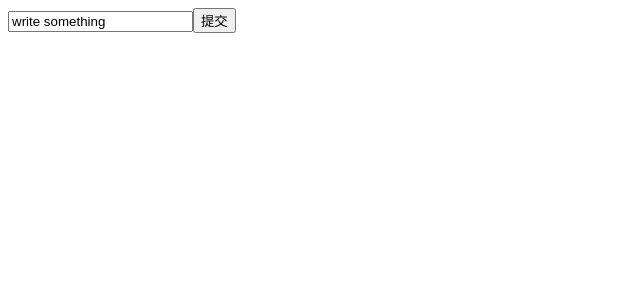
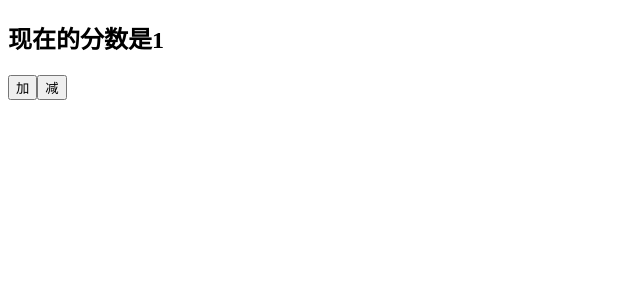
Before and after one commit to Lmuy/huang-react, a React (Create React App) app: page /list in a window 1280 px wide. Shown: the top 300 px of the page, without its empty margins (0-640 px from the left). Built offline with nearby package versions, Linux system fonts and the light colour scheme.

Commit message:
reactHooks

```diff
--- a/package.json
+++ b/package.json
@@ -11,6 +11,7 @@
     "react": "^17.0.2",
     "react-dom": "^17.0.2",
     "react-redux": "^7.2.4",
+    "react-router-dom": "^5.2.0",
     "react-scripts": "4.0.3",
     "react-transition-group": "^4.4.2",
     "redux": "^4.1.0",
--- a/src/index.js
+++ b/src/index.js
@@ -1,13 +1,16 @@
 import React from 'react';
 import ReactDom from 'react-dom';
 // import App from './App'
-import TodoList from './TodoList'
+// import TodoList from './TodoList'
+// import ReactHooks from './reactHooks'
+// import UseContext from './useContext'
+import UseReducer from './useReducer'
 import { Provider } from 'react-redux'
 import store from './store'
 
 const App = (
   <Provider store={store}>
-    <TodoList />
+    <UseReducer />
   </Provider>
 )
 
--- /dev/null
+++ b/src/reactHooks.js
@@ -0,0 +1,60 @@
+import React, { useState, useEffect } from 'react';
+import {BrowserRouter as Router, Route, Link} from 'react-router-dom'
+// class ReactHooks extends Component {
+//   constructor(props) {
+//     super(props);
+//     this.state = { count: 0 }
+//   }
+//   render() {
+//     return (
+//       <div>
+//         <div>You clicked { this.state.count } times</div>
+//         <button onClick={() => this.addCount()}>Click me</button>
+//       </div>
+//     );
+//   }
+//   addCount() {
+//     this.setState({count: this.state.count+1})
+//   }
+// }
+
+function Index() {
+  useEffect(() => {
+    console.log(`useEffect => Lmuy.cm`)
+    return ()=> {
+      console.log('Lmuy leave')
+    }
+  }, [])
+  return <h2>Lmuy.com</h2>
+}
+
+function List() {
+  useEffect(() => {
+    console.log(`useEffect => List page`)
+  }, [])
+  return <h2>List page</h2>
+}
+
+function ReactHooks() {
+  const [count, setCount] = useState(0)
+  useEffect(() => {
+    console.log(`useEffect => you clicked ${count} times`)
+  }, [count])
+  return (
+    <div>
+      <div>You clicked { count } times</div>
+      <button onClick={() => setCount(count+1)}>Click me</button>
+
+      <Router>
+        <ul>
+          <li><Link to="">首页</Link></li>
+          <li><Link to="list">列表</Link></li>
+        </ul>
+        <Route path='/' exact component={Index}></Route>
+        <Route path='/list/' component={List}></Route>
+      </Router>
+    </div>
+  )
+}
+
+export default ReactHooks;
--- /dev/null
+++ b/src/useContext.js
@@ -0,0 +1,27 @@
+import React, { useState, createContext, useContext } from 'react';
+
+const CountContext = createContext()
+
+function Counter() {
+  let count = useContext(CountContext)
+  return (
+    <h2>{count}</h2>
+  )
+}
+
+function ReactHooks() {
+  const [count, setCount] = useState(0)
+
+  return (
+    <div>
+      <div>You clicked { count } times</div>
+      <button onClick={() => setCount(count+1)}>Click me</button>
+
+      <CountContext.Provider value={count}>
+        <Counter />
+      </CountContext.Provider>
+    </div>
+  )
+}
+
+export default ReactHooks;
--- /dev/null
+++ b/src/useReducer.js
@@ -0,0 +1,24 @@
+import React, { useReducer } from 'react';
+
+function UseReducer() {
+  const [count, dispatch] = useReducer((state, action)=>{
+    switch(action) {
+      case 'add':
+        return state+1;
+      case 'sub':
+        return state-1;
+      default:
+        return state;
+    }
+  }, 1)
+
+  return (
+    <div>
+      <h2>现在的分数是{count}</h2>
+      <button onClick={()=>{dispatch('add')}}>加</button>
+      <button onClick={()=>{dispatch('sub')}}>减</button>
+    </div>
+  )
+}
+
+export default UseReducer;
```
Also changed, not shown: 1 other file (tests, documents, lock files or other folders).
